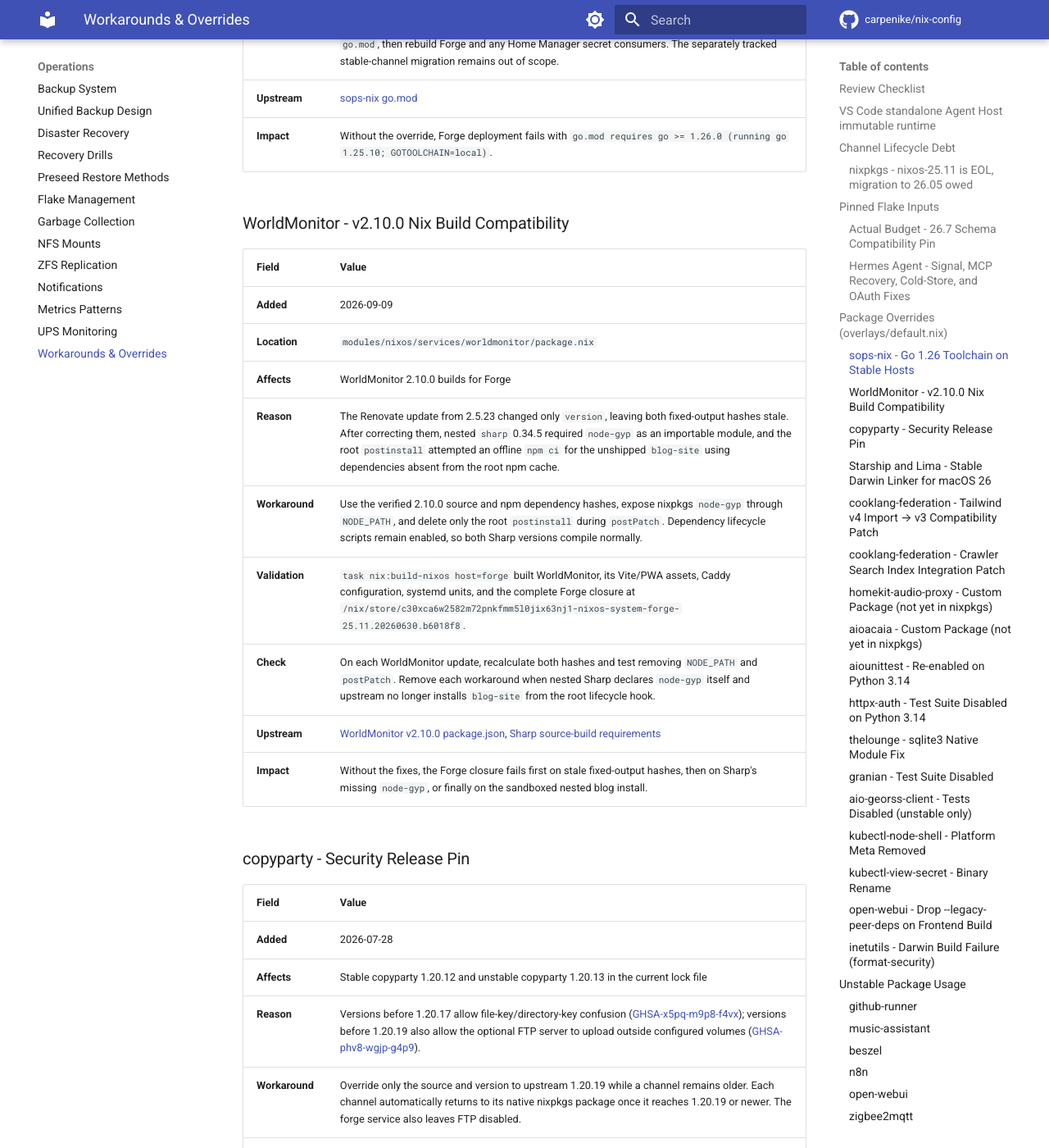
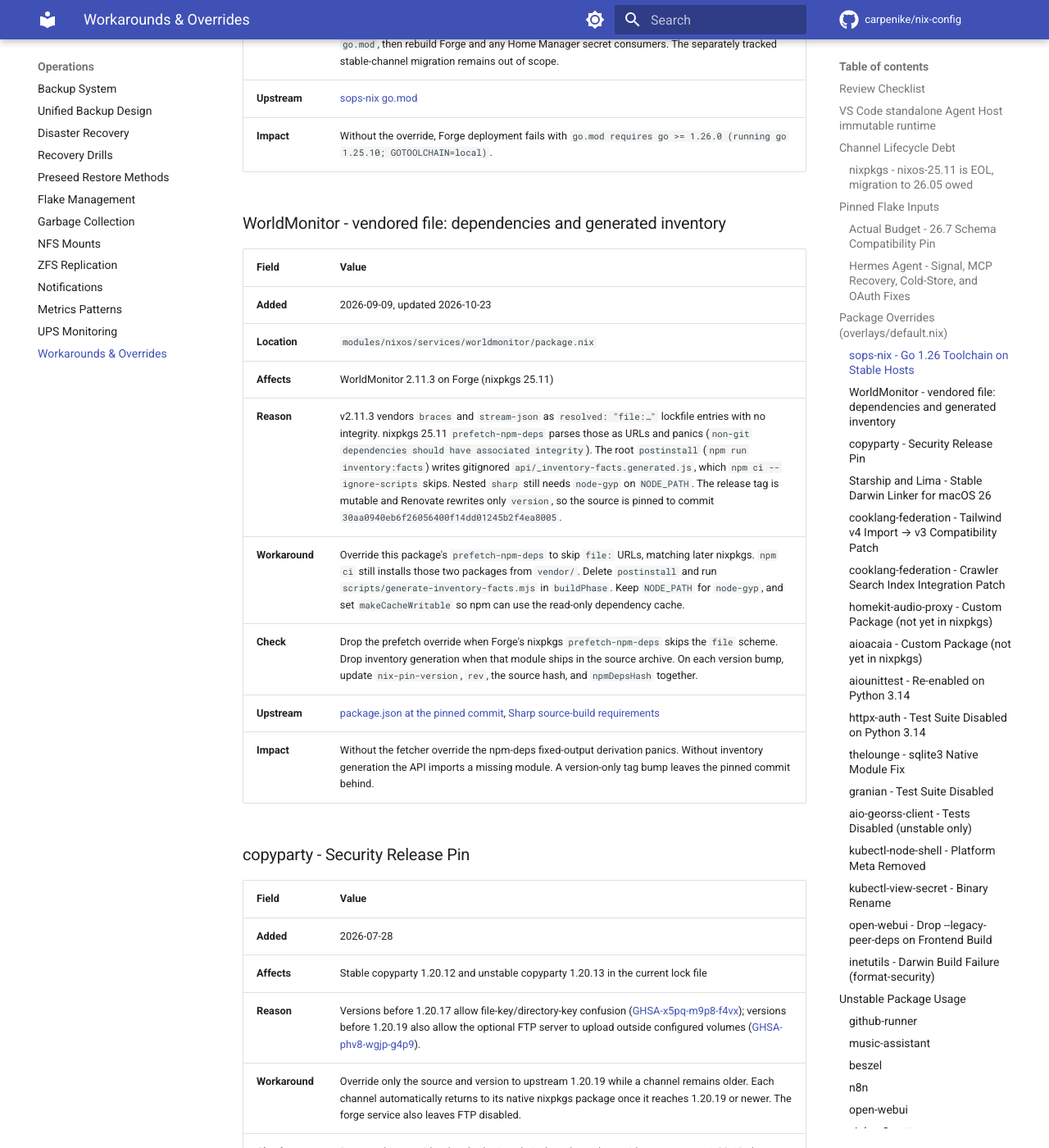
Before and after one commit to carpenike/nix-config, an MkDocs documentation site: the page built from docs/workarounds.md, in a window 1280 px wide and 1400 px high, scrolled down 6160 px. Shown: the whole window at 82% size. Built offline with MkDocs 1.6.1 and Material for MkDocs 9.7.7, drawn with Linux system fonts in a browser that asks for light colours; comment, search, counter and statistics services are not loaded.

Commit message:
fix(forge): pin worldmonitor 2.11.3 and refresh stale source hashes (#1373)
* fix(forge): pin worldmonitor 2.11.2 and refresh stale source hashes

Renovate's version-only bump left the worldmonitor source hash on the
v2.10.0 archive while rev followed the mutable v2.11.2 tag. Pin the
release commit, recompute both hashes, and skip vendored file: URLs in
this package's npm prefetch. Apply the same pin to the TeslaMate 4.3.0
dashboard commit and the VueTorrent 2.36.1 zip.

Co-authored-by: Ryan Holt <ryan@ryanholt.net>

* fix(forge): pin worldmonitor 2.11.3 and reject version-only Nix bumps

v2.11.3 is annotated tag 92a40b21 of commit 30aa0940. Recompute the
source and npm dependency hashes from that commit. A nix-pin-version
marker fails Lint when a regex manager rewrites only the version text.

Co-authored-by: Ryan Holt <ryan@ryanholt.net>

* fix(lint): use the TeslaMate dashboard version and format the pin test

deadnix flagged teslamateDashboardsVersion after the archive URL stopped
interpolating it. The fetch name now carries that version. The pin-drift
fixture starts at 2.11.3, and ruff-format's quoting is applied.

Co-authored-by: Ryan Holt <ryan@ryanholt.net>

---------

Co-authored-by: Cursor Agent <cursoragent@cursor.com>

```diff
--- a/docs/workarounds.md
+++ b/docs/workarounds.md
@@ -102,19 +102,18 @@ as everything else in this file.
 | **Upstream** | [sops-nix go.mod](https://github.com/Mic92/sops-nix/blob/7214124c20c1542c90deb54af50e2f53ae02711f/go.mod) |
 | **Impact** | Without the override, Forge deployment fails with `go.mod requires go >= 1.26.0 (running go 1.25.10; GOTOOLCHAIN=local)`. |
 
-### WorldMonitor - v2.10.0 Nix Build Compatibility
+### WorldMonitor - vendored file: dependencies and generated inventory
 
 | Field | Value |
 | --- | --- |
-| **Added** | 2026-09-09 |
+| **Added** | 2026-09-09, updated 2026-10-23 |
 | **Location** | `modules/nixos/services/worldmonitor/package.nix` |
-| **Affects** | WorldMonitor 2.10.0 builds for Forge |
-| **Reason** | The Renovate update from 2.5.23 changed only `version`, leaving both fixed-output hashes stale. After correcting them, nested `sharp` 0.34.5 required `node-gyp` as an importable module, and the root `postinstall` attempted an offline `npm ci` for the unshipped `blog-site` using dependencies absent from the root npm cache. |
-| **Workaround** | Use the verified 2.10.0 source and npm dependency hashes, expose nixpkgs `node-gyp` through `NODE_PATH`, and delete only the root `postinstall` during `postPatch`. Dependency lifecycle scripts remain enabled, so both Sharp versions compile normally. |
-| **Validation** | `task nix:build-nixos host=forge` built WorldMonitor, its Vite/PWA assets, Caddy configuration, systemd units, and the complete Forge closure at `/nix/store/c30xca6w2582m72pnkfmm5l0jix63nj1-nixos-system-forge-25.11.20260630.b6018f8`. |
-| **Check** | On each WorldMonitor update, recalculate both hashes and test removing `NODE_PATH` and `postPatch`. Remove each workaround when nested Sharp declares `node-gyp` itself and upstream no longer installs `blog-site` from the root lifecycle hook. |
-| **Upstream** | [WorldMonitor v2.10.0 package.json](https://github.com/koala73/worldmonitor/blob/v2.10.0/package.json), [Sharp source-build requirements](https://sharp.pixelplumbing.com/install#building-from-source) |
-| **Impact** | Without the fixes, the Forge closure fails first on stale fixed-output hashes, then on Sharp's missing `node-gyp`, or finally on the sandboxed nested blog install. |
+| **Affects** | WorldMonitor 2.11.3 on Forge (nixpkgs 25.11) |
+| **Reason** | v2.11.3 vendors `braces` and `stream-json` as `resolved: "file:…"` lockfile entries with no integrity. nixpkgs 25.11 `prefetch-npm-deps` parses those as URLs and panics (`non-git dependencies should have associated integrity`). The root `postinstall` (`npm run inventory:facts`) writes gitignored `api/_inventory-facts.generated.js`, which `npm ci --ignore-scripts` skips. Nested `sharp` still needs `node-gyp` on `NODE_PATH`. The release tag is mutable and Renovate rewrites only `version`, so the source is pinned to commit `30aa0940eb6f26056400f14dd01245b2f4ea8005`. |
+| **Workaround** | Override this package's `prefetch-npm-deps` to skip `file:` URLs, matching later nixpkgs. `npm ci` still installs those two packages from `vendor/`. Delete `postinstall` and run `scripts/generate-inventory-facts.mjs` in `buildPhase`. Keep `NODE_PATH` for `node-gyp`, and set `makeCacheWritable` so npm can use the read-only dependency cache. |
+| **Check** | Drop the prefetch override when Forge's nixpkgs `prefetch-npm-deps` skips the `file` scheme. Drop inventory generation when that module ships in the source archive. On each version bump, update `nix-pin-version`, `rev`, the source hash, and `npmDepsHash` together. |
+| **Upstream** | [package.json at the pinned commit](https://github.com/koala73/worldmonitor/blob/30aa0940eb6f26056400f14dd01245b2f4ea8005/package.json), [Sharp source-build requirements](https://sharp.pixelplumbing.com/install#building-from-source) |
+| **Impact** | Without the fetcher override the npm-deps fixed-output derivation panics. Without inventory generation the API imports a missing module. A version-only tag bump leaves the pinned commit behind. |
 
 ### copyparty - Security Release Pin
 
```
Also changed, not shown: 6 other files.
